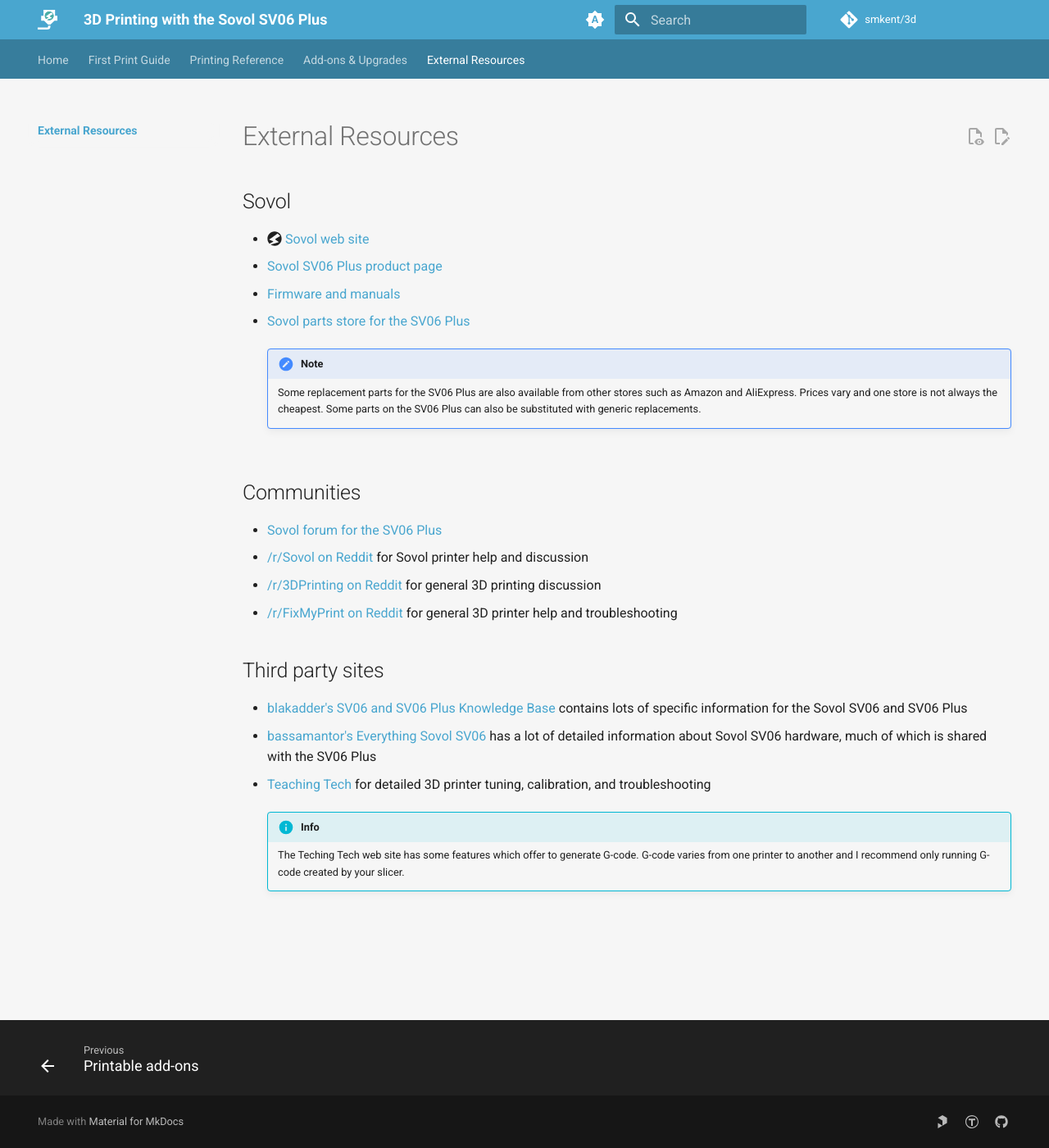
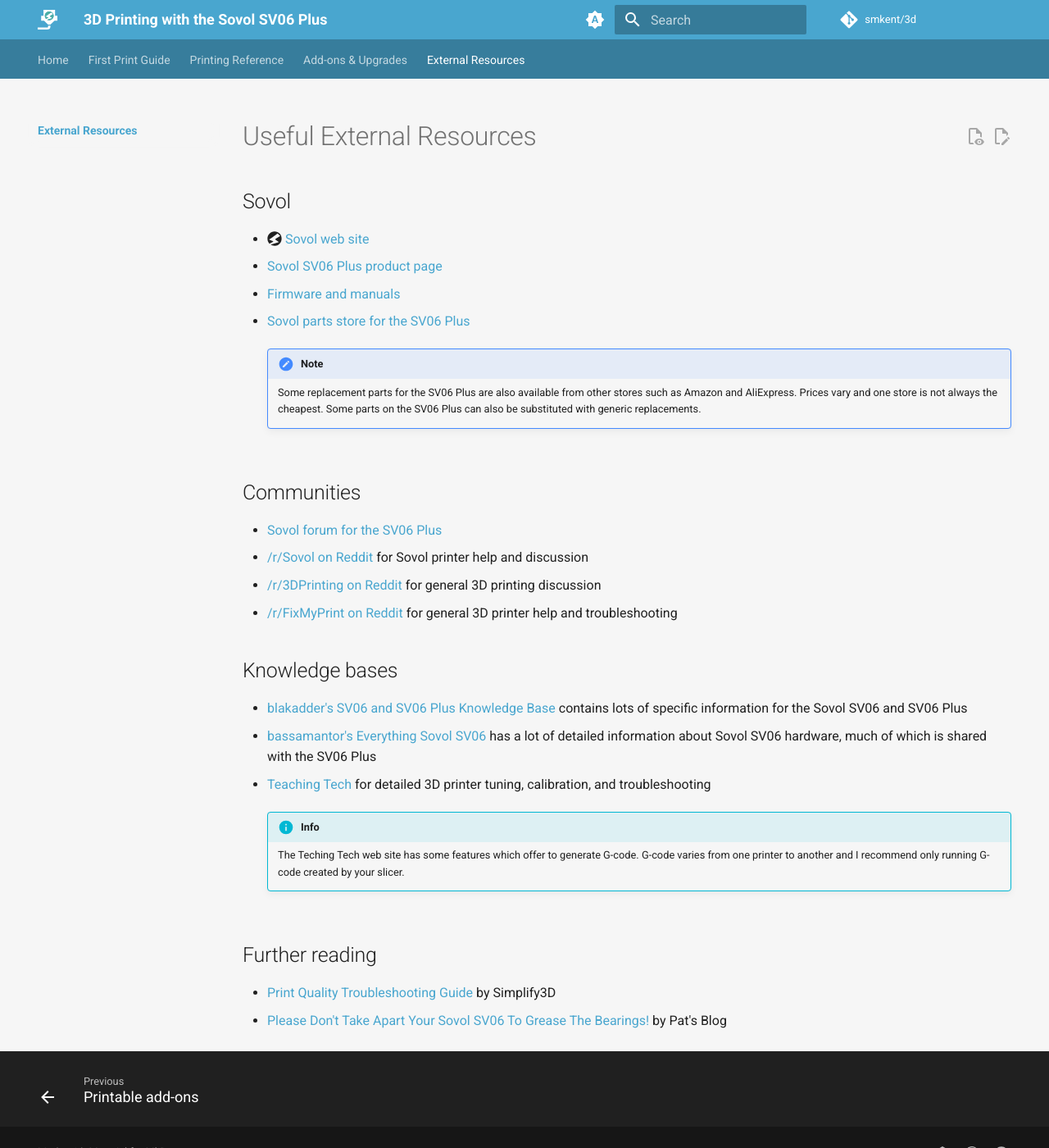
Before and after one commit to smkent/3d, an MkDocs documentation site: the page built from docs/external-resources/index.md, in a window 1280 px wide and 1400 px high. Shown: the whole window at 82% size. Built offline with MkDocs 1.6.1 and Material for MkDocs 9.7.7, drawn with Linux system fonts in a browser that asks for light colours; plug-ins that fetch from the network failed and are left out; comment, search, counter and statistics services are not loaded.

Commit message:
Add more external resources links

```diff
--- a/docs/css/custom.css
+++ b/docs/css/custom.css
@@ -20,3 +20,4 @@
 .psimg { width: 518px; }
 
 .printables { color: #ec703e; }
+.youtube { color: #ee0f0f; }
--- a/docs/external-resources/index.md
+++ b/docs/external-resources/index.md
@@ -1,4 +1,4 @@
-# External Resources
+# Useful External Resources
 
 ## Sovol
 
@@ -22,7 +22,7 @@
 * [/r/FixMyPrint on Reddit][reddit-fixmyprint] for general 3D printer help and
   troubleshooting
 
-## Third party sites
+## Knowledge bases
 
 * [blakadder's SV06 and SV06 Plus Knowledge Base][blakadder-sv06-kb] contains
   lots of specific information for the Sovol SV06 and SV06 Plus
@@ -37,15 +37,22 @@
         G-code. G-code varies from one printer to another and I recommend only
         running G-code created by your slicer.
 
+## Further reading
 
+* [Print Quality Troubleshooting Guide][simplify3d-print-quality-troubleshooting-guide] by Simplify3D
+* [Please Don't Take Apart Your Sovol SV06 To Grease The Bearings!][patshead-bearings] by Pat's Blog
+
+
+[bassamantor-everything-sovol-sv06]: https://github.com/bassamanator/everything-sovol-sv06
 [blakadder-sv06-kb]: https://sv06.blakadder.com/
-[bassamantor-everything-sovol-sv06]: https://github.com/bassamanator/everything-sovol-sv06
 [reddit-3dprinting]: https://old.reddit.com/r/3DPrinting/
 [reddit-fixmyprint]: https://old.reddit.com/r/FixMyPrint/
 [reddit-sovol]: https://old.reddit.com/r/Sovol/
+[simplify3d-print-quality-troubleshooting-guide]: https://www.simplify3d.com/resources/print-quality-troubleshooting/
 [sovol-downloads]: https://www.sovol3d.com/pages/download
 [sovol-sv06-plus-forum]: https://forum.sovol3d.com/c/sovl-sv06-plus/52
 [sovol-sv06-plus-parts]: https://www.sovol3d.com/collections/fdm-parts/For-Sovol-SV06-Plus
 [sovol-sv06-plus]: https://www.sovol3d.com/products/sovol-sv06-plus-fully-open-source-3d-printer-with-linear-rail-structure
 [sovol]: https://sovol3d.com
 [teaching-tech]: https://teachingtechyt.github.io/
+[patshead-bearings]: https://blog.patshead.com/2023/05/please-dont-take-apart-your-sovol-sv06-to-grease-the-bearings.html
```
Also changed, not shown: docs/first-print/index.md (+10 -0 lines), overrides/.icons/logo-all3dp.svg (added).
